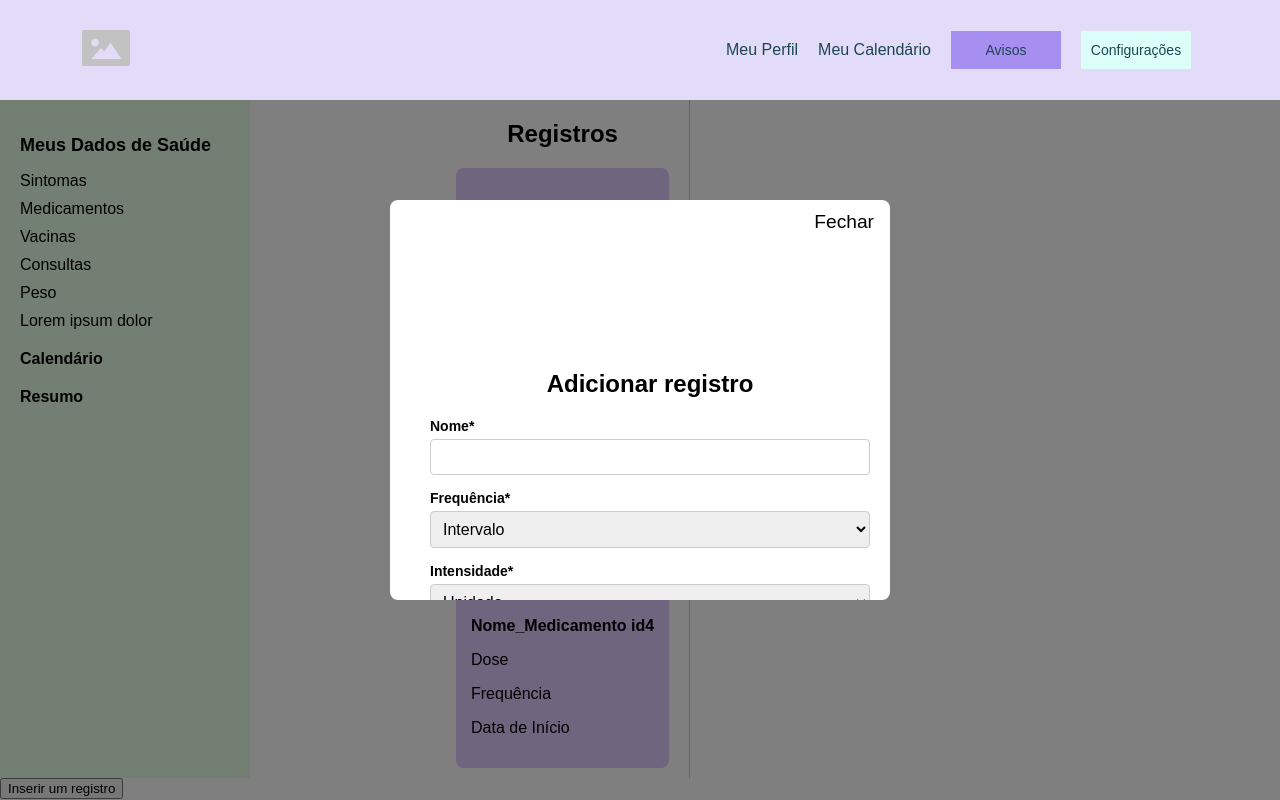
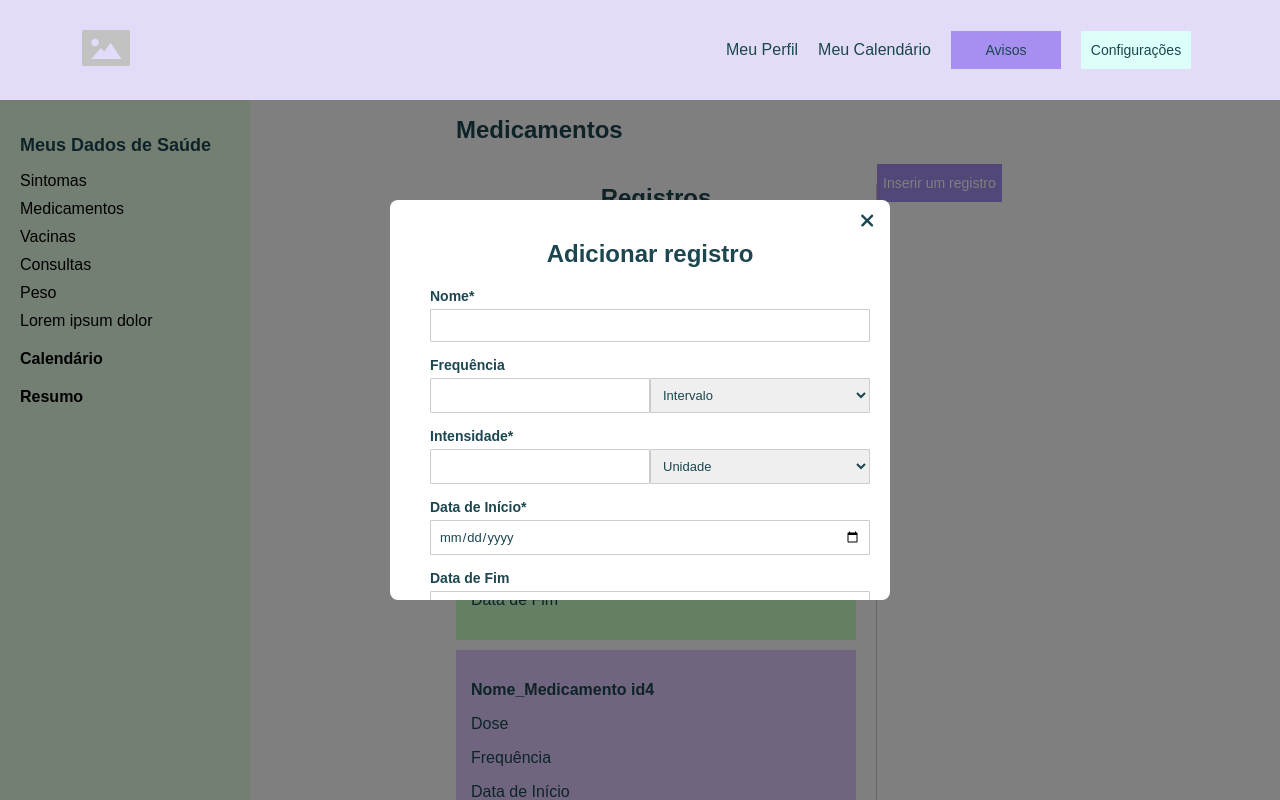
Before and after one commit to Recr/maisPraTi-project, a React (Vite) app in the folder Health_Card/: page /medicine in a window 1280 px wide. Both pictures are taken after a click on the button "Inserir um registro". Shown: the top 800 px of the page. Built offline with nearby package versions, Linux system fonts and the light colour scheme.

Commit message:
MELHORAS MODAL, MEDICAMENTOS --Ayumi

```diff
--- a/Health_Card/package.json
+++ b/Health_Card/package.json
@@ -10,6 +10,9 @@
     "preview": "vite preview"
   },
   "dependencies": {
+    "@fortawesome/fontawesome-svg-core": "^6.6.0",
+    "@fortawesome/free-solid-svg-icons": "^6.6.0",
+    "@fortawesome/react-fontawesome": "^0.2.2",
     "react": "^18.3.1",
     "react-dom": "^18.3.1",
     "react-router-dom": "^6.27.0",
--- a/Health_Card/src/App.css
+++ b/Health_Card/src/App.css
@@ -9,6 +9,7 @@
 * {
   box-sizing: border-box;
   font-family: Arial, sans-serif;
+  color: var(--color3);
 }
 
 body {
@@ -142,3 +143,22 @@ body {
   justify-content: center;
   align-items: flex-start;
 }
+
+.pageGrid{
+  display: flex;
+  flex-direction: row;
+}
+
+.buttonPurple{
+  font-size: 14px;
+  color: white;
+  background-color: transparent;
+  min-width: 110px;
+  height: 38px;
+  border: none;
+  background-color: var(--color1);
+}
+
+.buttonPurple:hover {
+  background-color: var(--color4);
+}
--- a/Health_Card/src/components/Header.css
+++ b/Health_Card/src/components/Header.css
@@ -41,16 +41,17 @@ header {
 
 /* Buttons */
 
-#button--login {
+#buttonPurple {
   background-color: var(--color1);
+  color: white;
 }
-#button--login:hover {
+#buttonPurple:hover {
   background-color: var(--color4);
 }
-#button--signup {
+#buttonGreen {
   background-color: var(--color2);
 }
-#button--signup:hover {
+#buttonGreen:hover {
   background-color: var(--color5);
 }
 
--- a/Health_Card/src/components/Header.jsx
+++ b/Health_Card/src/components/Header.jsx
@@ -17,8 +17,8 @@ function Header() {
           <li><Link className="header--link" to="/about">Sobre</Link></li>
           <li><Link className="header--link" to="/contact">Contato</Link></li>
           <li><Link className="header--link" to="/faq">FAQ</Link></li>
-          <li><button id="button--login"><Link className="header--link" to="/login">Login</Link></button></li>
-          <li><button id="button--signup"><Link className="header--link" to="/register">Cadastre-se</Link></button></li>
+          <li><button id="buttonPurple"><Link className="header--link" to="/login">Login</Link></button></li>
+          <li><button id="buttonGreen"><Link className="header--link" to="/register">Cadastre-se</Link></button></li>
         </ul>
 
       </div>
--- a/Health_Card/src/components/HeaderIn.jsx
+++ b/Health_Card/src/components/HeaderIn.jsx
@@ -16,8 +16,8 @@ function Header() {
         <ul className="div--buttons">
           <li><Link className="header--link" to="/about">Meu Perfil</Link></li>
           <li><Link className="header--link" to="/contact">Meu Calendário</Link></li>
-          <li><button id="button--login"><Link className="header--link" to="/login">Avisos</Link></button></li>
-          <li><button id="button--signup"><Link className="header--link" to="/register">Configurações</Link></button></li>
+          <li><button id="buttonPurple"><Link className="header--link" to="/login">Avisos</Link></button></li>
+          <li><button id="buttonGreen"><Link className="header--link" to="/register">Configurações</Link></button></li>
         </ul>
 
       </div>
--- a/Health_Card/src/components/Medicines.jsx
+++ b/Health_Card/src/components/Medicines.jsx
@@ -1,13 +1,13 @@
 // Medicines.jsx
 import {React, useState} from 'react';
-import styles from './Medicines.module.css';
+import classes from './Medicines.module.css';
 
 const Medicines = ({ records }) => {
   return (
-    <div className={styles.records}>
-      <h2 className={styles.title}>Registros</h2>
+    <div className={classes.records}>
+      <h2 className={classes.title}>Registros</h2>
       {records.map((record) => (
-        <div key={record.id} className={styles.recordItem}>
+        <div key={record.id} className={classes.recordItem}>
           <p><strong>{record.name}</strong></p>
           <p>{record.dose}</p>
           <p>{record.frequency}</p>
--- a/Health_Card/src/components/Medicines.module.css
+++ b/Health_Card/src/components/Medicines.module.css
@@ -3,6 +3,9 @@
     display: flex;
     justify-content: center;
     padding: 20px;
+    font-size: small;
+    line-height:0;
+
   }
 
   .content {
@@ -10,10 +13,12 @@
     width: 80%;
     max-width: 1200px;
     gap: 20px;
+
   }
 
   .title {
     text-align: center;
+    color: var(--color3);
     font-size: 24px;
     font-weight: bold;
     margin-bottom: 20px;
@@ -29,7 +34,8 @@
     background-color: #ccffcc;
     padding: 15px;
     margin-bottom: 10px;
-    border-radius: 8px;
+    border-radius: 1px;
+    width: 50vh;
   }
 
   .recordItem:nth-child(even) {
@@ -39,7 +45,6 @@
   .formContainer {
     flex: 1;
     padding-left: 20px;
-    margin-top:150px;
   }
 
   .formGroup {
@@ -56,9 +61,15 @@
   .formGroup input,
   .formGroup select {
     padding: 8px;
-    font-size: 16px;
+    font-size: small;
     border: 1px solid #ccc;
-    border-radius: 4px;
+    border-radius: 1px;
+  }
+
+  .formLine{
+    width: 100%;
+    display: flex;
+    flex-direction: row;
   }
 
   .submitButton {
@@ -66,7 +77,7 @@
     color: white;
     padding: 10px;
     border: none;
-    border-radius: 4px;
+    border-radius: 1px;
     cursor: pointer;
     font-size: 16px;
   }
--- a/Health_Card/src/components/MedicinesMod.jsx
+++ b/Health_Card/src/components/MedicinesMod.jsx
@@ -1,12 +1,14 @@
 // MedicinesMod.jsx
 import React, { useState } from 'react';
-import styles from './Medicines.module.css';
+import classes from './Medicines.module.css';
 
 const MedicinesMod = ({ onAddRecord }) => {
   const [formData, setFormData] = useState({
     name: '',
     frequency: '',
+    frequencyUnit: '',
     intensity: '',
+    intensityUnit: '',
     startDate: '',
     endDate: '',
   });
@@ -22,18 +24,20 @@ const MedicinesMod = ({ onAddRecord }) => {
     setFormData({
       name: '',
       frequency: '',
+      frequencyUnit: '',
       intensity: '',
+      intensityUnit: '',
       startDate: '',
       endDate: '',
     });
   };
 
   return (
-    <div className={styles.formContainer}>
-      <h2 className={styles.title}>Adicionar registro</h2>
+    <div className={classes.formContainer}>
+      <h2 className={classes.title}>Adicionar registro</h2>
       <form onSubmit={handleSubmit}>
-        <div className={styles.formGroup}>
-          <label htmlFor="name">Nome*</label>
+        <div className={classes.formGroup}>
+          <label>Nome*</label>
           <input
             type="text"
             id="name"
@@ -43,38 +47,61 @@ const MedicinesMod = ({ onAddRecord }) => {
             required
           />
         </div>
-        <div className={styles.formGroup}>
-          <label htmlFor="frequency">Frequência*</label>
-          <select
+        <div className={classes.formGroup}>
+          <label>Frequência</label>
+          <div className={classes.formLine}>
+            <input
+              type="text"
               id="frequency"
               name="frequency"
               value={formData.frequency}
               onChange={handleChange}
+            />
+            <select
+              id="frequencyUnit"
+              name="frequencyUnit"
+              value={formData.frequencyUnit}
+              onChange={handleChange}
               required
             >
               <option value="">Intervalo</option>
-            <option value="Diária">Diária</option>
-            <option value="Semanal">Semanal</option>
-            <option value="Mensal">Mensal</option>
+              <option value="hour">Horas(s)</option>
+              <option value="day">Dia(s)</option>
+              <option value="week">Semana(s)</option>
+              <option value="month">Mes(es)</option>
+              <option value="sporadically">Esporádico</option>
             </select>
           </div>
-        <div className={styles.formGroup}>
-          <label htmlFor="intensity">Intensidade*</label>
-          <select
+        </div>
+        <div className={classes.formGroup}>
+          <label>Intensidade*</label>
+          <div className={classes.formLine}>
+            <input
+              type="text"
               id="intensity"
               name="intensity"
               value={formData.intensity}
               onChange={handleChange}
               required
+            />
+            <select
+              id="intensityUnit"
+              name="intensityUnit"
+              value={formData.intensityUnit}
+              onChange={handleChange}
+              required
             >
               <option value="">Unidade</option>
               <option value="mg">mg</option>
+              <option value="g">g</option>
               <option value="ml">ml</option>
-            <option value="g">g</option>
+              <option value="g">%</option>
             </select>
           </div>
-        <div className={styles.formGroup}>
-          <label htmlFor="startDate">Data de Início*</label>
+        </div>
+
+        <div className={classes.formGroup}>
+          <label>Data de Início*</label>
           <input
             type="date"
             id="startDate"
@@ -84,8 +111,8 @@ const MedicinesMod = ({ onAddRecord }) => {
             required
           />
         </div>
-        <div className={styles.formGroup}>
-          <label htmlFor="endDate">Data de Fim</label>
+        <div className={classes.formGroup}>
+          <label>Data de Fim</label>
           <input
             type="date"
             id="endDate"
@@ -94,7 +121,8 @@ const MedicinesMod = ({ onAddRecord }) => {
             onChange={handleChange}
           />
         </div>
-        <button type="submit" className={styles.submitButton}>Registrar</button>
+
+        <button type="submit" className={classes.submitButton}>Registrar</button>
       </form>
     </div>
   );
--- a/Health_Card/src/components/Modal.jsx
+++ b/Health_Card/src/components/Modal.jsx
@@ -1,5 +1,8 @@
 import React from 'react';
 import classes from './Modal.module.css';
+import { FontAwesomeIcon } from '@fortawesome/react-fontawesome';
+import { faXmark } from '@fortawesome/free-solid-svg-icons';
+
 
 const Modal = ({ isOpen, onClose, children }) => {
 
@@ -8,7 +11,7 @@ const Modal = ({ isOpen, onClose, children }) => {
   return (
     <div className={classes.overlay}>
       <div className={classes.modal}>
-        <button onClick={onClose} className={classes.closeButton}>Fechar</button>
+        <button onClick={onClose} className={classes.closeButton}><span data-tooltip="Fechar"><FontAwesomeIcon icon={faXmark} style={{color: "#B197FC",}} /></span></button>
         {children}
       </div>
     </div>
--- a/Health_Card/src/components/Modal.module.css
+++ b/Health_Card/src/components/Modal.module.css
@@ -30,3 +30,25 @@
     font-size: 1.2rem;
     cursor: pointer;
 }
+
+[data-tooltip] {
+    position: relative;
+
+  }
+
+  [data-tooltip]:after {
+    display: none;
+    position: absolute;
+    top: 100%;
+    border-radius: 1px;
+    left: calc(-100%);
+    content: attr(data-tooltip);
+    white-space: nowrap;
+    background-color: rgb(250, 250, 250);
+    color: rgb(204, 204, 204);
+    font-size:x-small;
+  }
+
+  [data-tooltip]:hover:after {
+    display: block;
+  }
--- a/Health_Card/src/pages/MedicinePage.jsx
+++ b/Health_Card/src/pages/MedicinePage.jsx
@@ -25,17 +25,24 @@ const MedicinePage = () => {
         <>
         <div className="page">
         <div><HeaderIn /></div>
-
         <div className="userContent">
             <div>
                 <Menu />
+
             </div>
+
             <div className="pageContent">
-                <Medicines records={records}/>
+                <h1>Medicamentos</h1>
+                <div className="pageGrid">
+                    <div>
+                        <Medicines records={records}/>
+                    </div>
+                    <div>
+                        <button className="buttonPurple" onClick={openModal}>Inserir um registro</button>
+                    </div>
+                </div>
             </div>
-            <div>
-                <button onClick={openModal}>Inserir um registro</button>
-            </div>
+
         </div>
         <Modal isOpen={isModalOpen} onClose={closeModal}>
             <MedicinesMod />
```
Also changed, not shown: 1 other file (tests, documents, lock files or other folders). Lines whose indentation alone changed are shown as unchanged.
